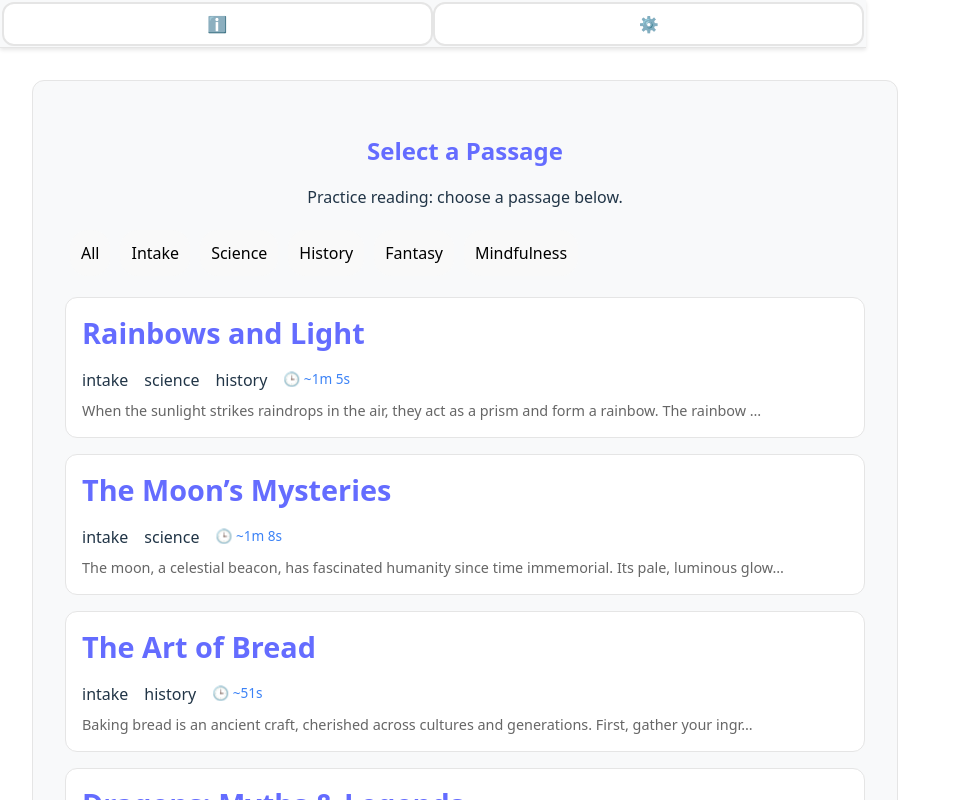
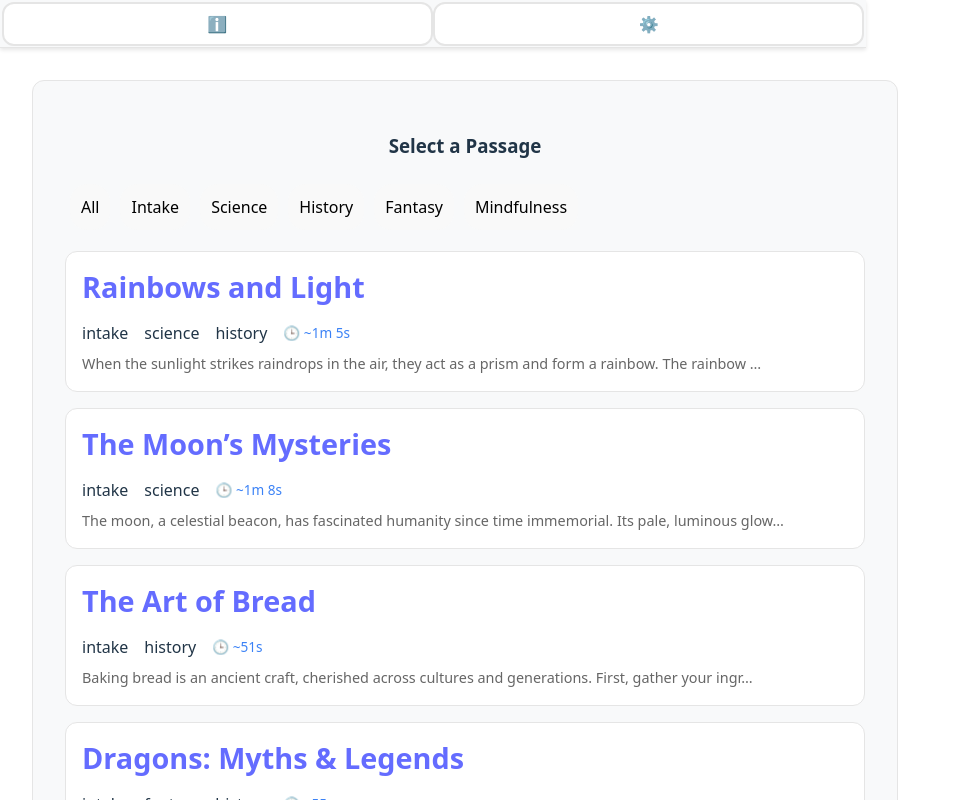
Before and after one commit to dnslp/reading-passage, a React (Vite) app: page / in a window 1280 px wide. Shown: the top 800 px of the page, without its empty margins (0-960 px from the left). Built offline with nearby package versions, Linux system fonts and the light colour scheme.

Commit message:
adjust changes

```diff
--- a/src/App.css
+++ b/src/App.css
@@ -476,10 +476,10 @@ tag-btn.active {
 }
 
 .passage-header {
-  margin-bottom: 2rem;
+  margin-bottom: .2rem;
   text-align: center;
   border-bottom: 1px solid var(--border);
-  padding-bottom: 1rem;
+  padding-bottom: .1rem;
 }
 
 .passage-title {
@@ -771,7 +771,7 @@ tag-btn.active {
 }
 
 .control-btn.end-session:hover {
-  background: #dc2626;
+  /* background: #dc2626; */
 }
 
 /* Auto-scroll speed control */
--- a/src/components/PassageSelector.jsx
+++ b/src/components/PassageSelector.jsx
@@ -36,8 +36,8 @@ const tags = Array.from(new Set(['all', ...getUniqueTags()]));
   return (
     <div className="passage-selector">
       <header className="selector-header">
-        <h2>Select a Passage</h2>
-        <p>Practice reading: choose a passage below.</p>
+        <h3>Select a Passage</h3>
+        {/* <p>Practice reading: choose a passage below.</p> */}
       </header>
 
       {/* Tag Filter as Buttons */}
--- a/src/components/ReadingInterface.jsx
+++ b/src/components/ReadingInterface.jsx
@@ -128,21 +128,21 @@ function ReadingInterface() {
           onTouchEnd={handleTouchEnd}
           onClick={handleTapNavigation}
         >
-          <div className="passage-header">
+          {/* <div className="passage-header">
             {!focusMode && (
               <>
                 <h2 className="passage-title">{currentPassage.title}</h2>
                 <div className="passage-meta">
-                  {/* <span className={`difficulty-badge ${currentPassage.difficulty}`}>
+                  <span className={`difficulty-badge ${currentPassage.difficulty}`}>
                     {currentPassage.difficulty}
-                  </span> */}
-                  {/* <span className="chunk-counter">
+                  </span>
+                  <span className="chunk-counter">
                     Part {currentChunkIndex + 1} of {chunks.length}
-                  </span> */}
+                  </span>
                 </div>
               </>
             )}
-          </div>
+          </div> */}
 
           <ReadingText text={currentChunk.text} />
         </div>
```
